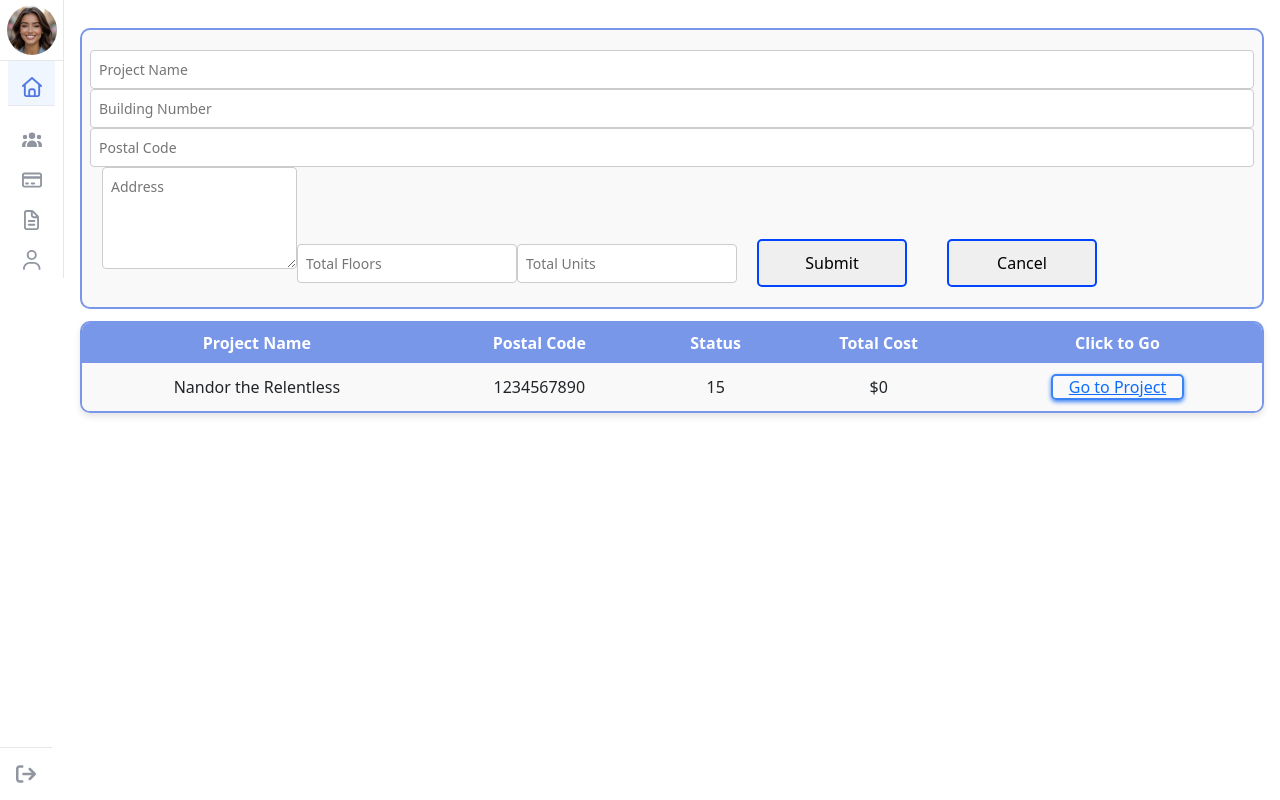
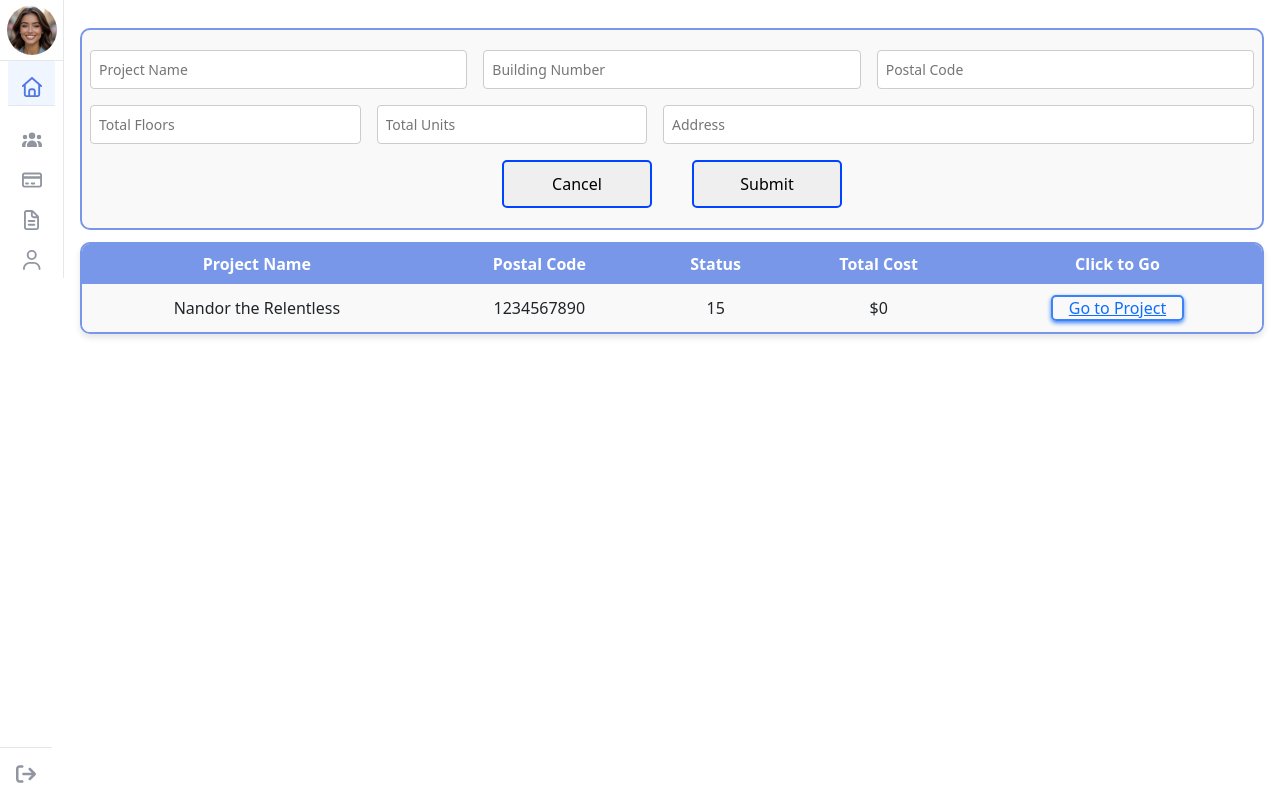
Before and after one commit to MPSniper/TexoTec, a React (Vite) app in the folder frontend/: page /dashboard in a window 1280 px wide. Both pictures are taken after a click on the button "Add New Project". Built offline with nearby package versions, Linux system fonts and the light colour scheme.

Commit message:
add Axios to work with api

```diff
--- a/frontend/package.json
+++ b/frontend/package.json
@@ -16,11 +16,13 @@
     "@fortawesome/free-solid-svg-icons": "^7.0.0",
     "@fortawesome/react-fontawesome": "^3.0.1",
     "@tailwindcss/vite": "^4.1.12",
+    "axios": "^1.12.2",
+    "bootstrap": "^5.3.8",
     "react": "^19.1.1",
+    "react-bootstrap": "^2.10.10",
     "react-dom": "^19.1.1",
     "react-router": "^7.8.2",
-    "sass": "^1.91.0",
-    "tailwindcss": "^4.1.12"
+    "sass": "^1.91.0"
   },
   "devDependencies": {
     "@eslint/js": "^9.33.0",
--- a/frontend/src/components/dashboardProjectSection/dashnoardProjectSection.jsx
+++ b/frontend/src/components/dashboardProjectSection/dashnoardProjectSection.jsx
@@ -1,5 +1,6 @@
 import React, { useState } from "react";
 import "./dashnoardProjectSection.scss";
+import { Axios } from "axios";
 
 const DashboardProjectSection = () => {
   const [showForm, setShowForm] = useState(false);
@@ -16,8 +17,14 @@ const DashboardProjectSection = () => {
     setFormData({ ...formData, [e.target.name]: e.target.value });
   };
 
-  const handleSubmit = (e) => {
+  const handleSubmit = async (e) => {
     e.preventDefault();
+    try {
+      const response = await Axios.post("/api/project", formData);
+      console.log("Project added successfully:", response.data);
+    } catch (error) {
+      console.error("Error adding project:", error);
+    }
     console.log(formData);
     // Reset form and hide
     setFormData({
@@ -41,7 +48,7 @@ const DashboardProjectSection = () => {
         )}
         {showForm && (
           <form onSubmit={handleSubmit} className="project__new-form">
-            <div className="row">
+            <div className="row justify-content-between">
               <input
                 type="text"
                 name="projectName"
@@ -49,6 +56,7 @@ const DashboardProjectSection = () => {
                 onChange={handleChange}
                 placeholder="Project Name"
                 required
+                className="col"
               />
               <input
                 type="text"
@@ -57,6 +65,7 @@ const DashboardProjectSection = () => {
                 onChange={handleChange}
                 placeholder="Building Number"
                 required
+                className="col mx-3"
               />
               <input
                 type="text"
@@ -65,16 +74,11 @@ const DashboardProjectSection = () => {
                 onChange={handleChange}
                 placeholder="Postal Code"
                 required
+                className="col"
               />
             </div>
-            <textarea
-              name="Address"
-              value={formData.Address}
-              onChange={handleChange}
-              placeholder="Address"
-              rows="4"
-              required
-            />
+            <div className="row my-3">
+              <div className="col px-0 justify-content-between d-flex">
                 <input
                   type="number"
                   name="totalFloors"
@@ -82,6 +86,7 @@ const DashboardProjectSection = () => {
                   onChange={handleChange}
                   placeholder="Total Floors"
                   required
+                  className="col"
                 />
                 <input
                   type="number"
@@ -90,11 +95,25 @@ const DashboardProjectSection = () => {
                   onChange={handleChange}
                   placeholder="Total Units"
                   required
+                  className="col mx-3"
                 />
-            <button type="submit">Submit</button>
+              </div>
+              <input
+                name="Address"
+                value={formData.Address}
+                onChange={handleChange}
+                placeholder="Address"
+                rows="4"
+                required
+                className="col"
+              />
+            </div>
+            <div className="row justify-content-center">
               <button type="button" onClick={() => setShowForm(false)}>
                 Cancel
               </button>
+              <button type="submit">Submit</button>
+            </div>
           </form>
         )}
       </div>
```
Lines whose indentation alone changed are shown as unchanged.
